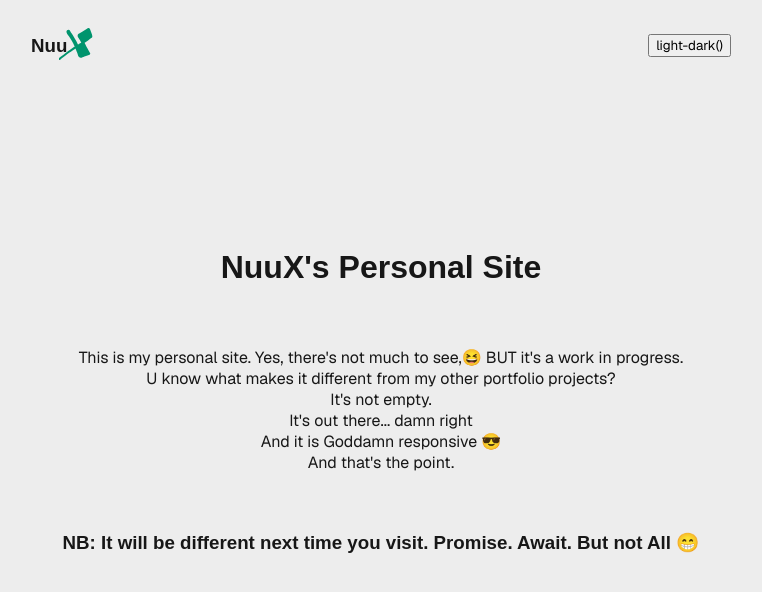
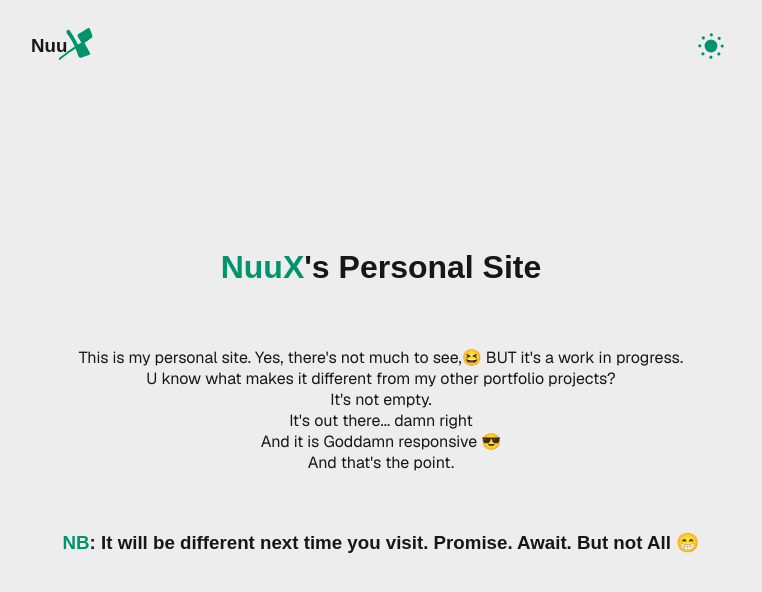
Before and after one commit to nuuxdev/nuux-personal-site, a Next.js app: page / in a window 1280 px wide. Shown: the top 592 px of the page, without its empty margins (259-1021 px from the left). Built offline with nearby package versions, Linux system fonts and the light colour scheme; no server answers; a web font is replaced by a local one.

Commit message:
FIX| color mode animation in css

```diff
--- a/src/app/globals.css
+++ b/src/app/globals.css
@@ -10,6 +10,10 @@
   color-scheme: light dark;
   --background: light-dark(#ededed, #171717);
   --foreground: light-dark(#171717, #ededed);
+  --primary-color: light-dark(
+    oklch(0.5912 0.1222 166.29),
+    oklch(0.6187 0.1222 166.29)
+  );
 }
 
 html[data-theme="light"] {
@@ -29,6 +33,10 @@ body {
   font-family: var(--font-sans), Arial, Helvetica, sans-serif;
   margin: 0;
   padding: 0;
+}
+
+span {
+  color: var(--primary-color);
 }
 
 h1,
@@ -70,6 +78,60 @@ header > .nav_container {
   }
 }
 
+.icon_button {
+  background-color: transparent;
+  border: none;
+  display: flex;
+  padding: 0.1rem;
+}
+.icon_button > svg {
+  --radius: 14;
+  scale: 0.8;
+}
+
+#celestial_rays,
+#celestial_base {
+  transition: all 0.5s ease-in-out 0.2s,
+    fill 0.3s cubic-bezier(1, 0.24, 0.83, 0.67);
+}
+
+#celestial_rays {
+  fill: color-mix(in oklch, var(--background), transparent 100%);
+  r: var(--radius);
+  stroke: var(--primary-color);
+  stroke-width: 4;
+  stroke-dasharray: 0 calc((var(--radius) * 2 * pi) / 8);
+  stroke-linecap: round;
+}
+#celestial_base {
+  fill: var(--primary-color);
+  r: 8;
+}
+
+.icon_button:hover {
+  #celestial_rays {
+    transition-delay: 0s;
+    --radius: 13;
+  }
+  #celestial_base {
+    transition-delay: 0s;
+    r: 8;
+  }
+}
+
+.icon_button:focus {
+  #celestial_rays {
+    fill: var(--background);
+    stroke-width: 0px;
+    stroke-dasharray: 40px 0px;
+    cx: 26;
+    cy: 12;
+  }
+  #celestial_base {
+    r: var(--radius);
+  }
+}
+
 .container {
   display: flex;
   flex-direction: column;
--- a/src/app/page.tsx
+++ b/src/app/page.tsx
@@ -5,7 +5,9 @@ export default function Home() {
     <>
       <Header />
       <div className="container">
-        <h1>NuuX&apos;s Personal Site</h1>
+        <h1>
+          <span>NuuX</span>&apos;s Personal Site
+        </h1>
         <p style={{ textAlign: "center", maxWidth: "40rem" }}>
           This is my personal site. Yes, there&apos;s not much to see,😆 BUT
           it&apos;s a work in progress. <br /> U know what makes it different
@@ -16,8 +18,8 @@ export default function Home() {
           And that&apos;s the point.
         </p>
         <h3>
-          NB: It will be different next time you visit. Promise. Await. But not
-          All 😁
+          <span>NB</span>: It will be different next time you visit. Promise.
+          Await. But not All 😁
         </h3>
       </div>
     </>
--- a/src/components/header.tsx
+++ b/src/components/header.tsx
@@ -29,6 +29,16 @@ export default function Header() {
     document.documentElement.setAttribute("data-theme", resolvedTheme);
   }, [darkMode]);
 
+  const handleModeChange = () => {
+    setDarkMode(!darkMode);
+    // const celestial_rays = document.getElementById("celestial_rays");
+    // const celestial_base = document.getElementById("celestial_base");
+    // if (celestial_rays && celestial_base) {
+    //   celestial_rays.setAttribute("r", "12");
+    //   celestial_base.setAttribute("r", "8");
+    // }
+  };
+
   return (
     <header>
       <div className="nav_container">
@@ -38,8 +48,11 @@ export default function Header() {
             <img src="/nuux-logo.svg" alt="X" />
           </span>
         </h3>
-        <button onClick={() => setDarkMode(!darkMode)}>
-          light-dark&#40;&#41;
+        <button className="icon_button" onClick={handleModeChange}>
+          <svg width="36" height="36" viewBox="0 0 36 36">
+            <circle id="celestial_base" cx="18" cy="18" />
+            <circle id="celestial_rays" cx="18" cy="18" />
+          </svg>
         </button>
       </div>
     </header>
```
